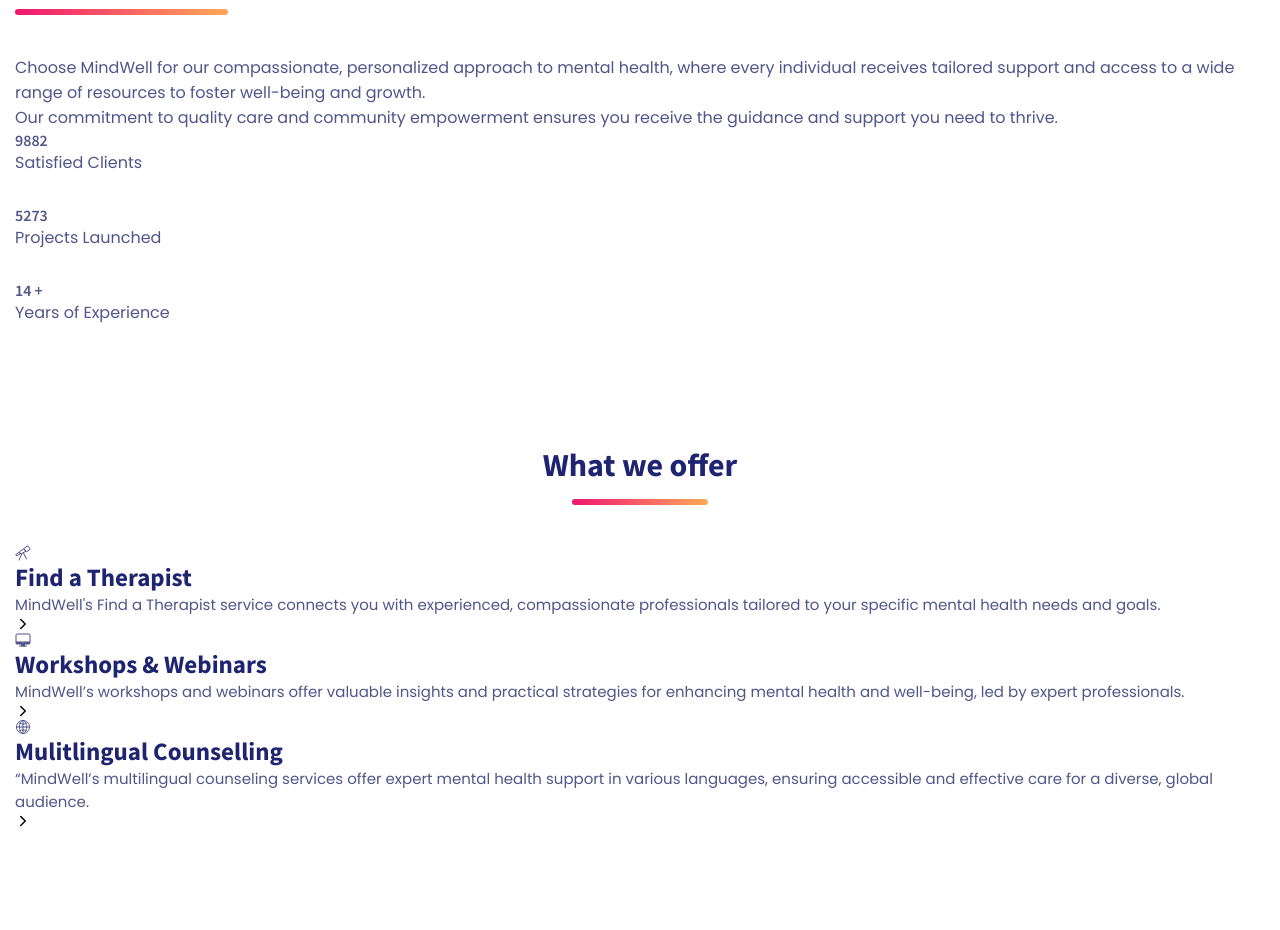
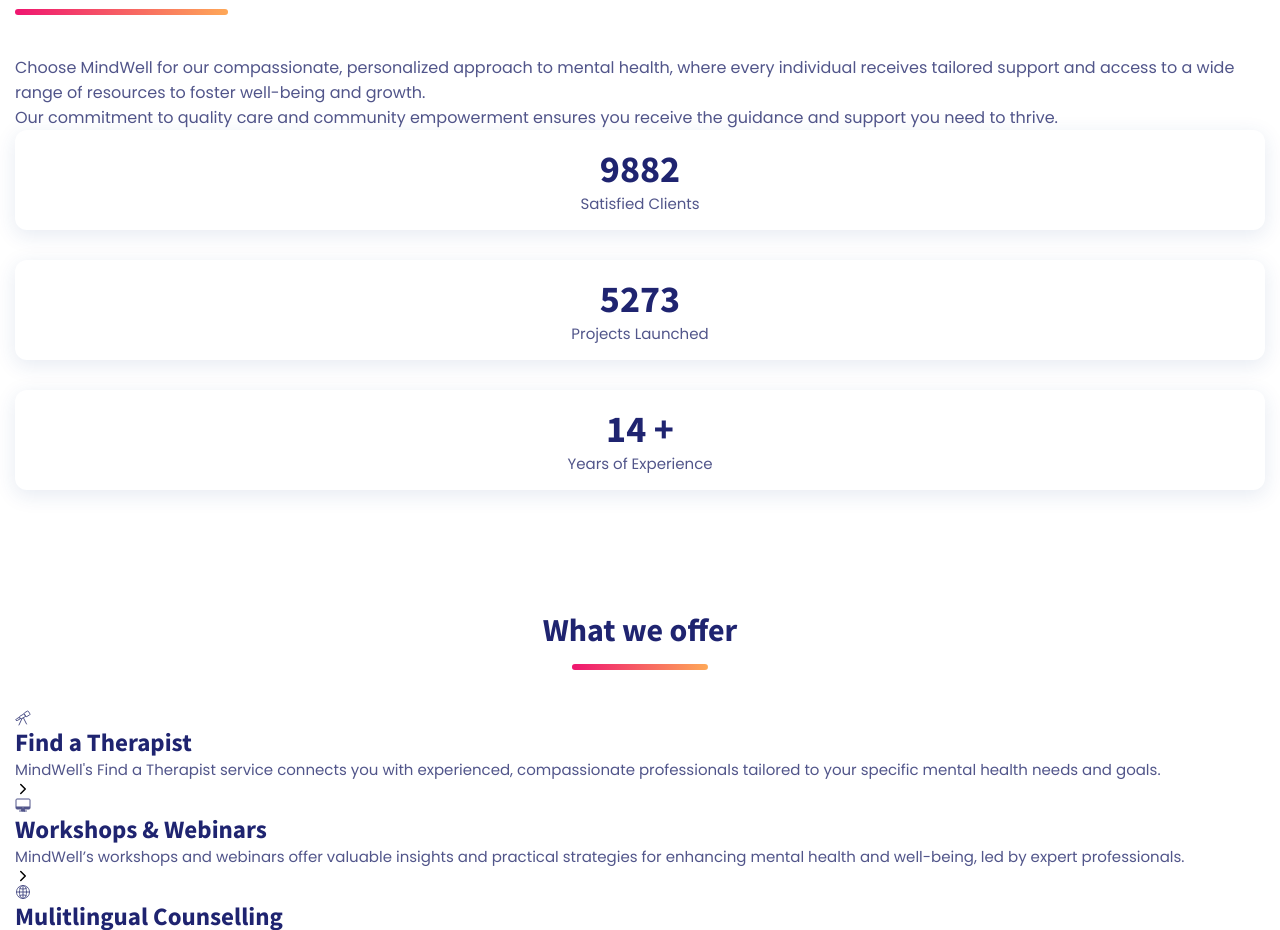
Before and after one commit to mjxang/Big-Project, a plain HTML site: page index.html in a window 1280 px wide. Shown: the part 2200-3130 px from the top of the page. Drawn offline with nearby package versions, Linux system fonts and the light colour scheme.

Commit message:
stats!
i think im just listing the stuff as i go lol

```diff
--- a/styles.css
+++ b/styles.css
@@ -377,3 +377,20 @@
     display: grid;
     gap: 30px;
 }
+
+.stats-card {
+    text-align: center;
+    padding: 15px;
+    box-shadow: var(--shadow);
+    border-radius: var(--radius-12);
+}
+
+.stats-title {
+    color: var(--st-patricks-blue);
+    font-size: var(--fs-2);
+    font-weight: var(--fw-700);
+}
+
+.stats-text {
+    font-size: var(--fs-8);
+}
```
